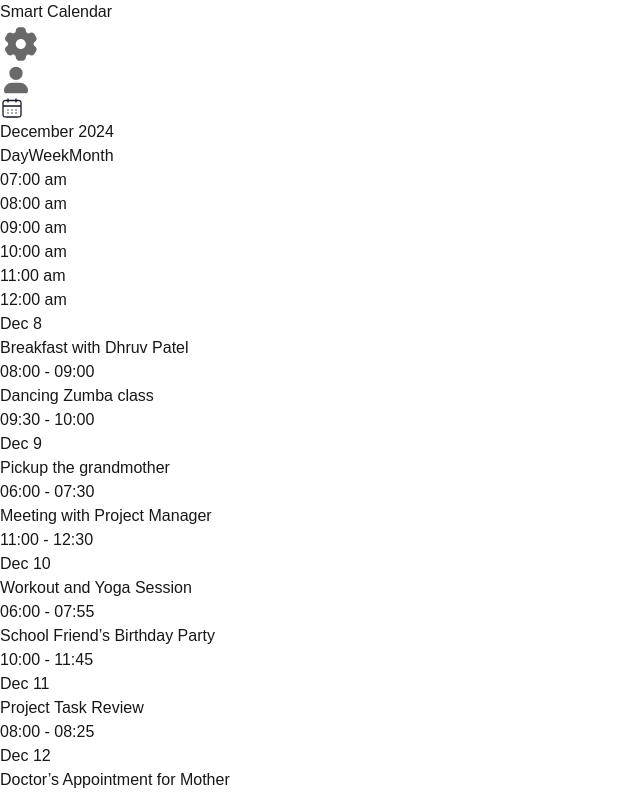
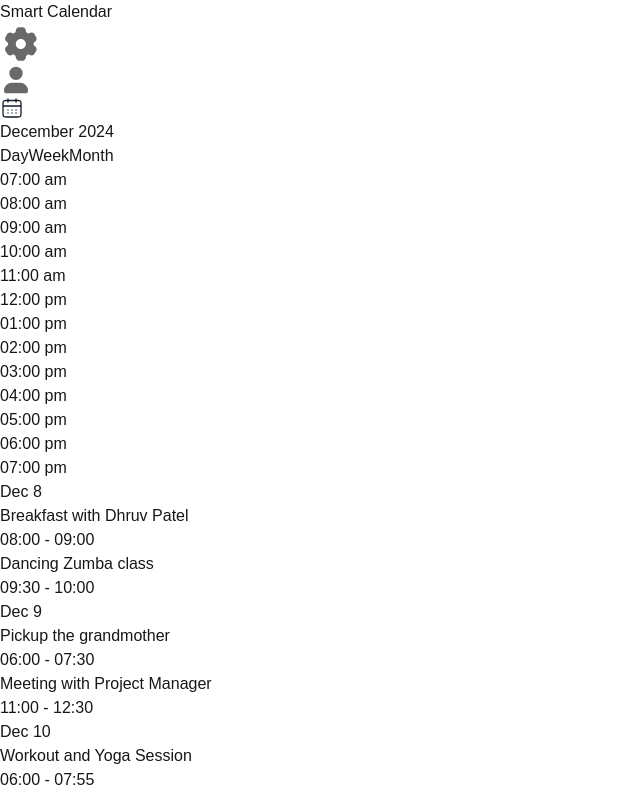
Before and after one commit to raymondkim777/SmartCalendarUpdated, a Next.js app: page /home in a window 1280 px wide. Shown: the top 795 px of the page, without its empty margins (0-640 px from the left). Built offline with nearby package versions, Linux system fonts and the light colour scheme.

Commit message:
proper scroll behavior

```diff
--- a/src/app/calendarweek.js
+++ b/src/app/calendarweek.js
@@ -1,7 +1,7 @@
 // Inspiration: https://pagedone.io/blocks/application/calendar
 
 const CalendarWeek1 = () => (
-    <div className="flex flex-row w-full h-fit border-t">
+    <div className="flex flex-row w-full h-fit border-t border-b">
         {/* Times */}
         <div className="flex flex-col w-[14.2857%] h-fit divide-y">
             <div className="h-12 flex items-center justify-center  border-gray-200 text-sm font-medium  text-gray-900 transition-all duration-300"></div>
@@ -21,7 +21,28 @@ const CalendarWeek1 = () => (
                 <span className="text-xs font-semibold text-gray-400">11:00 am</span>
             </div>
             <div className="h-32 lg:h-28 p-0.5  border-gray-200 flex items-end transition-all duration-300">
-                <span className="text-xs font-semibold text-gray-400">12:00 am</span>
+                <span className="text-xs font-semibold text-gray-400">12:00 pm</span>
+            </div>
+            <div className="h-32 lg:h-28 p-0.5  border-gray-200 flex items-end transition-all duration-300">
+                <span className="text-xs font-semibold text-gray-400">01:00 pm</span>
+            </div>
+            <div className="h-32 lg:h-28 p-0.5  border-gray-200 flex items-end transition-all duration-300">
+                <span className="text-xs font-semibold text-gray-400">02:00 pm</span>
+            </div>
+            <div className="h-32 lg:h-28 p-0.5  border-gray-200 flex items-end transition-all duration-300">
+                <span className="text-xs font-semibold text-gray-400">03:00 pm</span>
+            </div>
+            <div className="h-32 lg:h-28 p-0.5  border-gray-200 flex items-end transition-all duration-300">
+                <span className="text-xs font-semibold text-gray-400">04:00 pm</span>
+            </div>
+            <div className="h-32 lg:h-28 p-0.5  border-gray-200 flex items-end transition-all duration-300">
+                <span className="text-xs font-semibold text-gray-400">05:00 pm</span>
+            </div>
+            <div className="h-32 lg:h-28 p-0.5  border-gray-200 flex items-end transition-all duration-300">
+                <span className="text-xs font-semibold text-gray-400">06:00 pm</span>
+            </div>
+            <div className="h-32 lg:h-28 p-0.5  border-gray-200 flex items-end transition-all duration-300">
+                <span className="text-xs font-semibold text-gray-400">07:00 pm</span>
             </div>
         </div>
 
@@ -42,6 +63,13 @@ const CalendarWeek1 = () => (
                 <p className="text-xs font-semibold text-green-600">09:30 - 10:00</p>
                 </div>
             </div>
+            <div className="h-32 lg:h-28 p-0.5     border-gray-200 transition-all group-hover:bg-gray-200 group-active:bg-gray-300 group-active:border-gray-300 duration-300"></div>
+            <div className="h-32 lg:h-28 p-0.5     border-gray-200 transition-all group-hover:bg-gray-200 group-active:bg-gray-300 group-active:border-gray-300 duration-300"></div>
+            <div className="h-32 lg:h-28 p-0.5     border-gray-200 transition-all group-hover:bg-gray-200 group-active:bg-gray-300 group-active:border-gray-300 duration-300"></div>
+            <div className="h-32 lg:h-28 p-0.5     border-gray-200 transition-all group-hover:bg-gray-200 group-active:bg-gray-300 group-active:border-gray-300 duration-300"></div>
+            <div className="h-32 lg:h-28 p-0.5     border-gray-200 transition-all group-hover:bg-gray-200 group-active:bg-gray-300 group-active:border-gray-300 duration-300"></div>
+            <div className="h-32 lg:h-28 p-0.5     border-gray-200 transition-all group-hover:bg-gray-200 group-active:bg-gray-300 group-active:border-gray-300 duration-300"></div>
+            <div className="h-32 lg:h-28 p-0.5     border-gray-200 transition-all group-hover:bg-gray-200 group-active:bg-gray-300 group-active:border-gray-300 duration-300"></div>
             <div className="h-32 lg:h-28 p-0.5     border-gray-200 transition-all group-hover:bg-gray-200 group-active:bg-gray-300 group-active:border-gray-300 duration-300"></div>
             <div className="h-32 lg:h-28 p-0.5     border-gray-200 transition-all group-hover:bg-gray-200 group-active:bg-gray-300 group-active:border-gray-300 duration-300"></div>
         </div>
@@ -65,6 +93,13 @@ const CalendarWeek1 = () => (
                 <p className="text-xs font-semibold text-blue-600">11:00 - 12:30</p>
                 </div>
             </div>
+            <div className="h-32 lg:h-28 p-0.5     border-gray-200 transition-all group-hover:bg-gray-200 group-active:bg-gray-300 group-active:border-gray-300 duration-300"></div>
+            <div className="h-32 lg:h-28 p-0.5     border-gray-200 transition-all group-hover:bg-gray-200 group-active:bg-gray-300 group-active:border-gray-300 duration-300"></div>
+            <div className="h-32 lg:h-28 p-0.5     border-gray-200 transition-all group-hover:bg-gray-200 group-active:bg-gray-300 group-active:border-gray-300 duration-300"></div>
+            <div className="h-32 lg:h-28 p-0.5     border-gray-200 transition-all group-hover:bg-gray-200 group-active:bg-gray-300 group-active:border-gray-300 duration-300"></div>
+            <div className="h-32 lg:h-28 p-0.5     border-gray-200 transition-all group-hover:bg-gray-200 group-active:bg-gray-300 group-active:border-gray-300 duration-300"></div>
+            <div className="h-32 lg:h-28 p-0.5     border-gray-200 transition-all group-hover:bg-gray-200 group-active:bg-gray-300 group-active:border-gray-300 duration-300"></div>
+            <div className="h-32 lg:h-28 p-0.5     border-gray-200 transition-all group-hover:bg-gray-200 group-active:bg-gray-300 group-active:border-gray-300 duration-300"></div>
         </div>
 
         {/* Column 3 */}
@@ -86,6 +121,13 @@ const CalendarWeek1 = () => (
                 </div>
             </div>
             <div className="h-32 lg:h-28 p-0.5  border-gray-200 transition-all group-hover:bg-gray-200 group-active:bg-gray-300 group-active:border-gray-300 duration-300"></div>
+            <div className="h-32 lg:h-28 p-0.5     border-gray-200 transition-all group-hover:bg-gray-200 group-active:bg-gray-300 group-active:border-gray-300 duration-300"></div>
+            <div className="h-32 lg:h-28 p-0.5     border-gray-200 transition-all group-hover:bg-gray-200 group-active:bg-gray-300 group-active:border-gray-300 duration-300"></div>
+            <div className="h-32 lg:h-28 p-0.5     border-gray-200 transition-all group-hover:bg-gray-200 group-active:bg-gray-300 group-active:border-gray-300 duration-300"></div>
+            <div className="h-32 lg:h-28 p-0.5     border-gray-200 transition-all group-hover:bg-gray-200 group-active:bg-gray-300 group-active:border-gray-300 duration-300"></div>
+            <div className="h-32 lg:h-28 p-0.5     border-gray-200 transition-all group-hover:bg-gray-200 group-active:bg-gray-300 group-active:border-gray-300 duration-300"></div>
+            <div className="h-32 lg:h-28 p-0.5     border-gray-200 transition-all group-hover:bg-gray-200 group-active:bg-gray-300 group-active:border-gray-300 duration-300"></div>
+            <div className="h-32 lg:h-28 p-0.5     border-gray-200 transition-all group-hover:bg-gray-200 group-active:bg-gray-300 group-active:border-gray-300 duration-300"></div>
         </div>
 
         {/* Column 4 */}
@@ -98,6 +140,13 @@ const CalendarWeek1 = () => (
                 <p className="text-xs font-semibold text-blue-600">08:00 - 08:25</p>
                 </div>
             </div>
+            <div className="h-32 lg:h-28 p-0.5     border-gray-200 transition-all group-hover:bg-gray-200 group-active:bg-gray-300 group-active:border-gray-300 duration-300"></div>
+            <div className="h-32 lg:h-28 p-0.5     border-gray-200 transition-all group-hover:bg-gray-200 group-active:bg-gray-300 group-active:border-gray-300 duration-300"></div>
+            <div className="h-32 lg:h-28 p-0.5     border-gray-200 transition-all group-hover:bg-gray-200 group-active:bg-gray-300 group-active:border-gray-300 duration-300"></div>
+            <div className="h-32 lg:h-28 p-0.5     border-gray-200 transition-all group-hover:bg-gray-200 group-active:bg-gray-300 group-active:border-gray-300 duration-300"></div>
+            <div className="h-32 lg:h-28 p-0.5     border-gray-200 transition-all group-hover:bg-gray-200 group-active:bg-gray-300 group-active:border-gray-300 duration-300"></div>
+            <div className="h-32 lg:h-28 p-0.5     border-gray-200 transition-all group-hover:bg-gray-200 group-active:bg-gray-300 group-active:border-gray-300 duration-300"></div>
+            <div className="h-32 lg:h-28 p-0.5     border-gray-200 transition-all group-hover:bg-gray-200 group-active:bg-gray-300 group-active:border-gray-300 duration-300"></div>
             <div className="h-32 lg:h-28 p-0.5     border-gray-200 transition-all group-hover:bg-gray-200 group-active:bg-gray-300 group-active:border-gray-300 duration-300"></div>
             <div className="h-32 lg:h-28 p-0.5     border-gray-200 transition-all group-hover:bg-gray-200 group-active:bg-gray-300 group-active:border-gray-300 duration-300"></div>
             <div className="h-32 lg:h-28 p-0.5     border-gray-200 transition-all group-hover:bg-gray-200 group-active:bg-gray-300 group-active:border-gray-300 duration-300"></div>
@@ -118,6 +167,13 @@ const CalendarWeek1 = () => (
             </div>
             <div className="h-32 lg:h-28 p-0.5     border-gray-200 transition-all group-hover:bg-gray-200 group-active:bg-gray-300 group-active:border-gray-300 duration-300"></div>
             <div className="h-32 lg:h-28 p-0.5     border-gray-200 transition-all group-hover:bg-gray-200 group-active:bg-gray-300 group-active:border-gray-300 duration-300"></div>
+            <div className="h-32 lg:h-28 p-0.5     border-gray-200 transition-all group-hover:bg-gray-200 group-active:bg-gray-300 group-active:border-gray-300 duration-300"></div>
+            <div className="h-32 lg:h-28 p-0.5     border-gray-200 transition-all group-hover:bg-gray-200 group-active:bg-gray-300 group-active:border-gray-300 duration-300"></div>
+            <div className="h-32 lg:h-28 p-0.5     border-gray-200 transition-all group-hover:bg-gray-200 group-active:bg-gray-300 group-active:border-gray-300 duration-300"></div>
+            <div className="h-32 lg:h-28 p-0.5     border-gray-200 transition-all group-hover:bg-gray-200 group-active:bg-gray-300 group-active:border-gray-300 duration-300"></div>
+            <div className="h-32 lg:h-28 p-0.5     border-gray-200 transition-all group-hover:bg-gray-200 group-active:bg-gray-300 group-active:border-gray-300 duration-300"></div>
+            <div className="h-32 lg:h-28 p-0.5     border-gray-200 transition-all group-hover:bg-gray-200 group-active:bg-gray-300 group-active:border-gray-300 duration-300"></div>
+            <div className="h-32 lg:h-28 p-0.5     border-gray-200 transition-all group-hover:bg-gray-200 group-active:bg-gray-300 group-active:border-gray-300 duration-300"></div>
         </div>
 
         {/* Column 6 */}
@@ -134,6 +190,13 @@ const CalendarWeek1 = () => (
             <div className="h-32 lg:h-28 p-0.5     border-gray-200 transition-all group-hover:bg-gray-200 group-active:bg-gray-300 group-active:border-gray-300 duration-300"></div>
             <div className="h-32 lg:h-28 p-0.5     border-gray-200 transition-all group-hover:bg-gray-200 group-active:bg-gray-300 group-active:border-gray-300 duration-300"></div>
             <div className="h-32 lg:h-28 p-0.5     border-gray-200 transition-all group-hover:bg-gray-200 group-active:bg-gray-300 group-active:border-gray-300 duration-300"></div>
+            <div className="h-32 lg:h-28 p-0.5     border-gray-200 transition-all group-hover:bg-gray-200 group-active:bg-gray-300 group-active:border-gray-300 duration-300"></div>
+            <div className="h-32 lg:h-28 p-0.5     border-gray-200 transition-all group-hover:bg-gray-200 group-active:bg-gray-300 group-active:border-gray-300 duration-300"></div>
+            <div className="h-32 lg:h-28 p-0.5     border-gray-200 transition-all group-hover:bg-gray-200 group-active:bg-gray-300 group-active:border-gray-300 duration-300"></div>
+            <div className="h-32 lg:h-28 p-0.5     border-gray-200 transition-all group-hover:bg-gray-200 group-active:bg-gray-300 group-active:border-gray-300 duration-300"></div>
+            <div className="h-32 lg:h-28 p-0.5     border-gray-200 transition-all group-hover:bg-gray-200 group-active:bg-gray-300 group-active:border-gray-300 duration-300"></div>
+            <div className="h-32 lg:h-28 p-0.5     border-gray-200 transition-all group-hover:bg-gray-200 group-active:bg-gray-300 group-active:border-gray-300 duration-300"></div>
+            <div className="h-32 lg:h-28 p-0.5     border-gray-200 transition-all group-hover:bg-gray-200 group-active:bg-gray-300 group-active:border-gray-300 duration-300"></div>
         </div>
 
     </div>
--- a/src/app/header.js
+++ b/src/app/header.js
@@ -1,5 +1,5 @@
 const Header = () => (
-    <div className="flex flex-row w-full h-20 items-center justify-center bg-stone-50 border-b border-neutral-400 font-[family-name:var(--font-geist-sans)]">
+    <div className="flex flex-row flex-shrink-0 w-full h-20 items-center justify-center bg-stone-50 border-b border-neutral-400 font-[family-name:var(--font-geist-sans)]">
         <div className='flex flex-row w-full max-w-7xl h-full px-6 items-center'>
             {/* Title */}
             <div className='flex w-fit h-full items-center'>
--- a/src/app/home/page.js
+++ b/src/app/home/page.js
@@ -40,9 +40,9 @@ const Home = () => {
         <div className='flex flex-col w-full h-screen overflow-hidden bg-stone-50 font-[family-name:var(--font-geist-sans)] font-semibold'>
         <Header />
         {/* Calendar */}
-        <main className="flex flex-col w-full h-fit items-center pt-4 overflow-y-auto">
-        <section className="relative bg-stone-50 py-4 w-full max-w-7xl">
-            <div className="w-full mx-auto px-6 lg:px-8 overflow-x-auto">
+        <main className="flex flex-col w-full h-full items-center pt-5 overflow-y-scroll">
+        <section className="bg-stone-50 w-full max-w-7xl">
+            <div className="w-full mx-auto px-8">
                 {/* Buttons */}
                 <div className="flex flex-col md:flex-row max-md:gap-3 items-center justify-between mb-5">
                     <div className="flex items-center gap-4">
@@ -66,7 +66,7 @@ const Home = () => {
                         </button>
                     </div>
                 </div>
-
+                <div className="w-full h-fit pb-8">
                 {
                     calendarTypeIdx == 0 ? null :
                     calendarTypeIdx == 1 ? <CalendarWeek /> :
@@ -80,6 +80,7 @@ const Home = () => {
                     onChange={setDateValue}
                     value={dateValue} />
                 }
+                </div>
             </div>
         </section>
         </main>
```
